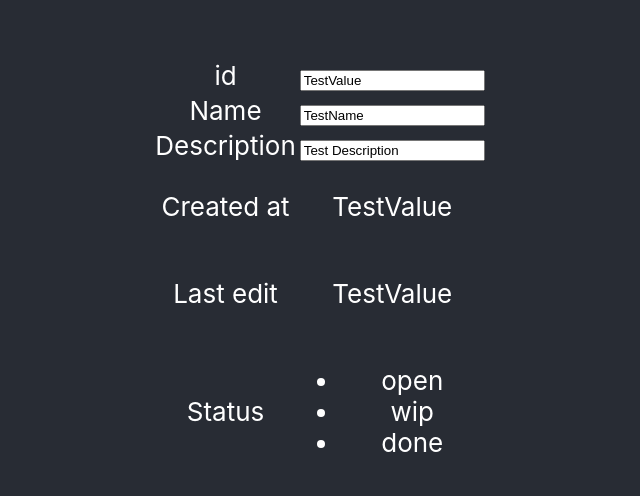
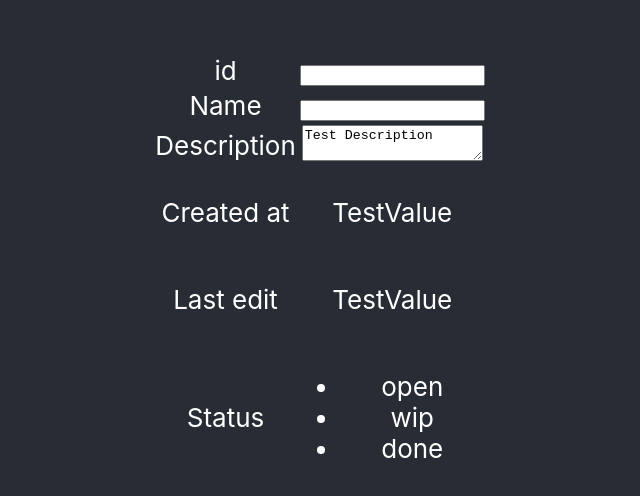
Before and after one commit to QupeDaniel/doit-frontend, a React (Create React App) app: page / in a window 1280 px wide. Shown: the part 128-624 px from the top of the page, without its empty margins (320-960 px from the left). Built offline with nearby package versions, Linux system fonts and the light colour scheme.

Commit message:
Fixed warnings

```diff
--- a/src/TaskCreationMask.js
+++ b/src/TaskCreationMask.js
@@ -13,7 +13,16 @@ function InputField(props) {
         return (
             <tr>
                 <td>{fieldName}</td>
-                <td><InputField type={type} name={name} value={value} /></td>
+                <td><InputField type={type} name={name} defaultValue={value} /></td>
+            </tr>
+        )
+    }
+
+    renderTableRowTextarea(fieldName, name, value) {
+        return (
+            <tr>
+                <td>{fieldName}</td>
+                <td><textarea  name={name} defaultValue={value} /></td>
             </tr>
         )
     }
@@ -35,7 +44,7 @@ function InputField(props) {
                 {console.log('TaskStatus: ' + TaskStatus)}
                 <td><ul>
                     {TaskStatus.map(status => {
-                        return <li onClick={onStatusClicked(status)}>{status}</li>
+                        return <li key={status} onClick={() => {onStatusClicked(status)}}>{status}</li>
 
                     })}
                 </ul></td>
@@ -54,7 +63,7 @@ function InputField(props) {
                 <tbody>
                 {this.renderTableRowInput('id', 'Text', 'id','TestValue')}
                 {this.renderTableRowInput('Name', 'Text', 'name','TestName')}
-                {this.renderTableRowInput('Description', 'Text', 'description','Test Description')}
+                {this.renderTableRowTextarea('Description', 'description','Test Description')}
                 {this.renderTableRowParagraph('Created at', 'createdAt','TestValue')}
                 {this.renderTableRowParagraph('Last edit', 'lastEdit','TestValue')}
                 {this.renderTableRowStatusDropdown('Status', 'status', 'open',this.onStatusClicked)}
```
